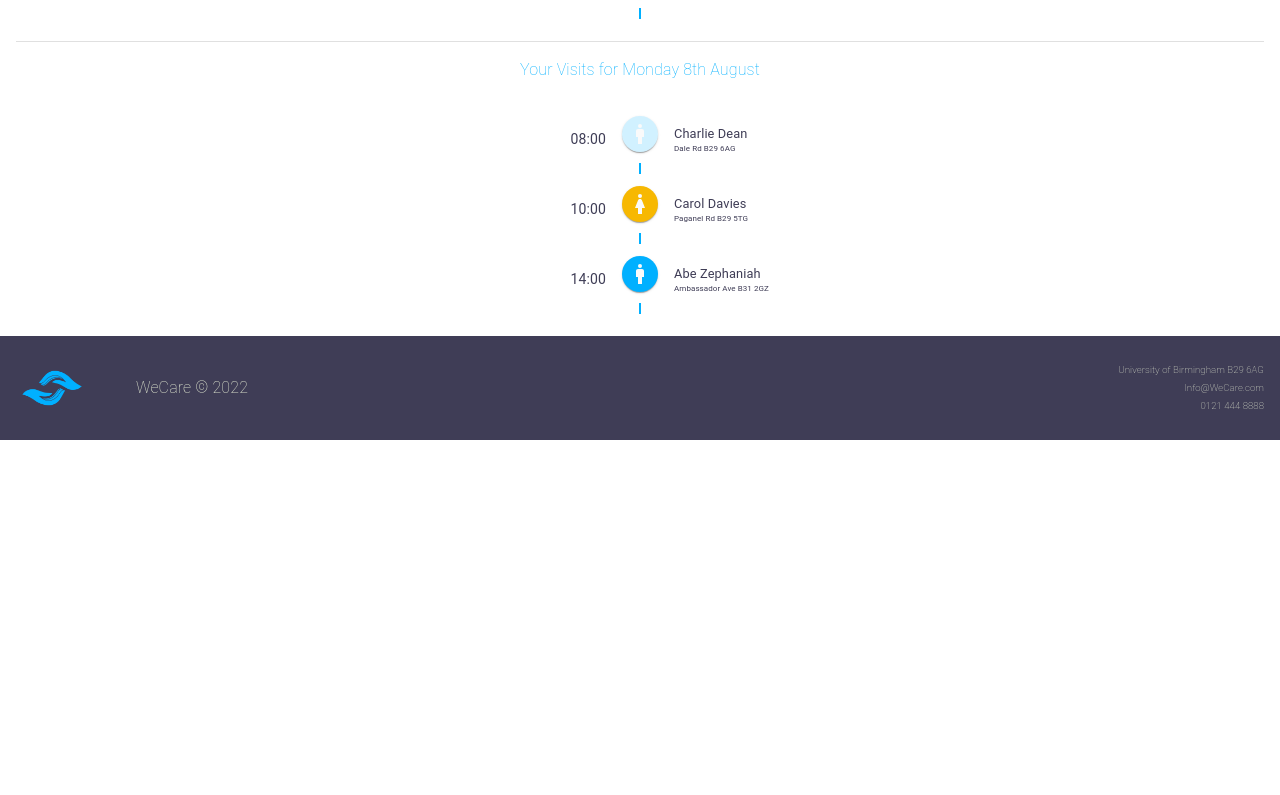
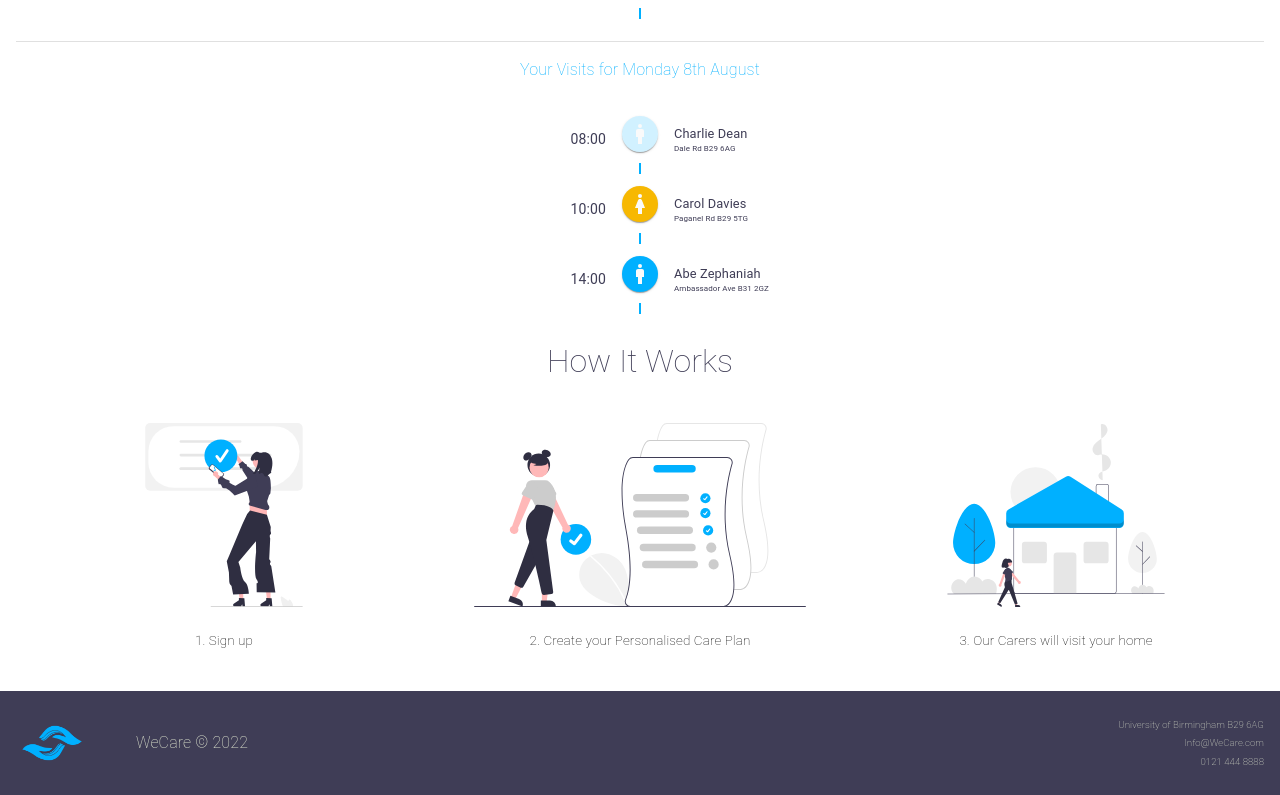
Before and after one commit to C-Sim/we-care-react, a React (Create React App) app: page /about in a window 1280 px wide. Shown: the part 1002-1797 px from the top of the page. Before the commit the page ends 1442 px from the top, so only its background shows below. Built offline with nearby package versions, Linux system fonts and the light colour scheme.

Commit message:
How It Works molecule

```diff
--- a/src/components/molecules/HowItWorks.js
+++ b/src/components/molecules/HowItWorks.js
@@ -1,4 +1,102 @@
+import Typography from "@mui/material/Typography";
 import Grid from "@mui/material/Grid";
 import useMediaQuery from "@mui/material/useMediaQuery";
 
-import landingImage from "../atoms/images/landing.png";
+import signUpImage from "../atoms/images/sign-up.svg";
+import carePlanImage from "../atoms/images/care-plan.svg";
+import visitImage from "../atoms/images/home-visit.svg";
+import { PageTitle } from "../atoms/PageTitle";
+
+export const HowItWorks = () => {
+  const isMobile = useMediaQuery("(max-width:600px)");
+  const isTablet = useMediaQuery("(max-width:750px)");
+
+  return (
+    <Grid
+      container
+      sx={{ display: "flex", alignItems: "center", justifyContent: "center" }}
+    >
+      <Grid item xs={12} sm={12} md={12} mb={2}>
+        <PageTitle title="How It Works" />
+      </Grid>
+      <Grid
+        item
+        xs={12}
+        sm={4}
+        md={4}
+        mt={2}
+        sx={{
+          display: "flex",
+          flexDirection: "column",
+          alignItems: "center",
+          justifyContent: "center",
+        }}
+      >
+        <img src={signUpImage} width="50%" />
+        <Typography
+          sx={{
+            fontSize: isMobile ? "0.8rem" : isTablet ? "0.64rem" : "0.84rem",
+          }}
+          textAlign="center"
+          marginTop={3}
+          marginBottom={3}
+          fontWeight={100}
+        >
+          1. Sign up
+        </Typography>
+      </Grid>
+      <Grid
+        item
+        xs={12}
+        sm={4}
+        md={4}
+        mt={2}
+        sx={{
+          display: "flex",
+          flexDirection: "column",
+          alignItems: "center",
+          justifyContent: "center",
+        }}
+      >
+        <img src={carePlanImage} width="80%" />
+        <Typography
+          sx={{
+            fontSize: isMobile ? "0.8rem" : isTablet ? "0.64rem" : "0.84rem",
+          }}
+          textAlign="center"
+          marginTop={3}
+          marginBottom={3}
+          fontWeight={100}
+        >
+          2. Create your Personalised Care Plan
+        </Typography>
+      </Grid>
+      <Grid
+        item
+        xs={12}
+        sm={4}
+        md={4}
+        mt={2}
+        sx={{
+          display: "flex",
+          flexDirection: "column",
+          alignItems: "center",
+          justifyContent: "center",
+        }}
+      >
+        <img src={visitImage} width="60%" />
+        <Typography
+          sx={{
+            fontSize: isMobile ? "0.8rem" : isTablet ? "0.64rem" : "0.84rem",
+          }}
+          textAlign="center"
+          marginTop={3}
+          marginBottom={3}
+          fontWeight={100}
+        >
+          3. Our Carers will visit your home
+        </Typography>
+      </Grid>
+    </Grid>
+  );
+};
--- a/src/containers/AboutPage.js
+++ b/src/containers/AboutPage.js
@@ -25,8 +25,8 @@ import { PatientTimeline } from "../components/molecules/PatientTimeline";
 import { CarerTimeline } from "../components/molecules/CarerTimeline";
 import { ReviewEditable } from "../components/molecules/ReviewEditable";
 import { ReviewFixed } from "../components/molecules/ReviewFixed";
-
 import { Dropdown } from "../components/molecules/Dropdown";
+import { HowItWorks } from "../components/molecules/HowItWorks";
 
 export const AboutPage = () => {
   const isMobile = useMediaQuery("(max-width:600px)");
@@ -126,6 +126,8 @@ export const AboutPage = () => {
           },
         ]}
       />
+
+      <HowItWorks />
     </Stack>
   );
 };
```
Also changed, not shown: src/components/atoms/images/home-visit.svg, src/components/atoms/images/sign-up.svg.
